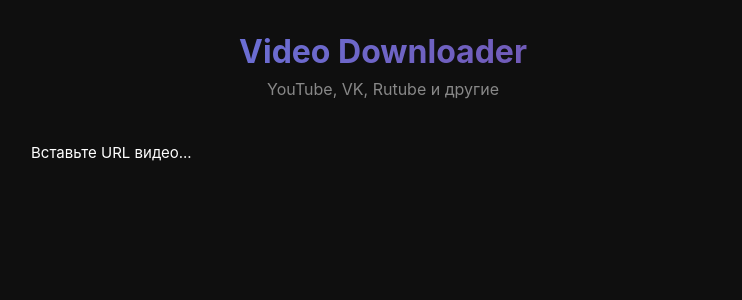
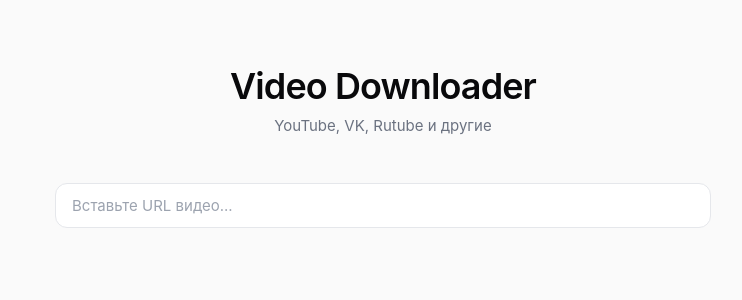
Before and after one commit to F4ilji/video-downloader, a Vue app in the folder frontend/: page / in a window 1280 px wide. Shown: the top 300 px of the page, without its empty margins (257-999 px from the left). Built offline with nearby package versions, Linux system fonts and the light colour scheme; no server answers.

Commit message:
feat(frontend-worker): skeleton, auto-download, morph transition, localSt... [TASK-DL-004]

```diff
--- a/frontend/src/App.vue
+++ b/frontend/src/App.vue
@@ -6,13 +6,19 @@
     </header>
 
     <main>
-      <DownloadForm @download-started="onDownloadStarted" />
-
+      <Transition name="morph" mode="out-in">
+        <DownloadForm
+          v-if="!currentTask"
+          key="form"
+          @download-started="onDownloadStarted"
+        />
         <ProgressBar
-        v-if="currentTask"
+          v-else
+          key="progress"
           :task="currentTask"
           @completed="onCompleted"
         />
+      </Transition>
 
       <DownloadList :downloads="downloads" />
     </main>
@@ -24,7 +30,7 @@ import { ref, onMounted } from 'vue'
 import DownloadForm from './components/DownloadForm.vue'
 import ProgressBar from './components/ProgressBar.vue'
 import DownloadList from './components/DownloadList.vue'
-import { getTaskStatus, listDownloads } from './api.js'
+import { getTaskStatus } from './api.js'
 
 const currentTask = ref(null)
 const downloads = ref([])
@@ -40,17 +46,30 @@ async function onCompleted(task) {
   localStorage.setItem('downloads', JSON.stringify(downloads.value))
 }
 
-onMounted(async () => {
-  try {
-    downloads.value = await listDownloads()
-  } catch {
+onMounted(() => {
   const saved = localStorage.getItem('downloads')
   if (saved) downloads.value = JSON.parse(saved)
-  }
 })
 </script>
 
 <style>
+:root {
+  --bg-base: #FFFFFF;
+  --bg-subtle: #FAFAFA;
+  --bg-card: #FFFFFF;
+  --text-primary: #09090B;
+  --text-secondary: #6B7280;
+  --text-muted: #9CA3AF;
+  --border-subtle: #E5E7EB;
+  --border-hover: #D1D5DB;
+  --accent: #38BDF8;
+  --accent-hover: #0284C7;
+  --accent-soft-bg: #F0F9FF;
+  --accent-soft-border: #E0F2FE;
+  --accent-focus: rgba(56, 189, 248, 0.3);
+  --shadow-elevation: 0 1px 3px rgba(0, 0, 0, 0.04);
+}
+
 * {
   margin: 0;
   padding: 0;
@@ -58,33 +77,59 @@ onMounted(async () => {
 }
 
 body {
-  font-family: -apple-system, BlinkMacSystemFont, 'Segoe UI', Roboto, sans-serif;
-  background: #0f0f0f;
-  color: #fff;
+  font-family: 'Inter', -apple-system, BlinkMacSystemFont, 'SF Pro Display', 'Segoe UI', sans-serif;
+  background: var(--bg-subtle);
+  color: var(--text-primary);
   min-height: 100vh;
+  -webkit-font-smoothing: antialiased;
 }
 
 .app {
-  max-width: 800px;
+  max-width: 720px;
   margin: 0 auto;
-  padding: 2rem;
+  padding: 3rem 1.5rem;
 }
 
 header {
   text-align: center;
-  margin-bottom: 2rem;
+  margin-bottom: 3rem;
 }
 
 header h1 {
-  font-size: 2rem;
-  background: linear-gradient(135deg, #667eea 0%, #764ba2 100%);
-  -webkit-background-clip: text;
-  -webkit-text-fill-color: transparent;
-  background-clip: text;
+  font-size: 1.875rem;
+  font-weight: 600;
+  letter-spacing: -0.025em;
+  color: var(--text-primary);
 }
 
 header p {
-  color: #888;
+  color: var(--text-secondary);
   margin-top: 0.5rem;
+  font-size: 0.9375rem;
+}
+
+@media (min-width: 640px) {
+  .app {
+    padding: 4rem 2rem;
+  }
+
+  header h1 {
+    font-size: 2.25rem;
+  }
+}
+
+.morph-enter-active,
+.morph-leave-active {
+  transition: opacity 0.3s ease, transform 0.3s ease;
+}
+
+.morph-enter-from {
+  opacity: 0;
+  transform: translateY(-8px) scale(0.98);
+}
+
+.morph-leave-to {
+  opacity: 0;
+  transform: translateY(8px) scale(0.98);
 }
 </style>
```
Lines whose indentation alone changed are shown as unchanged.
